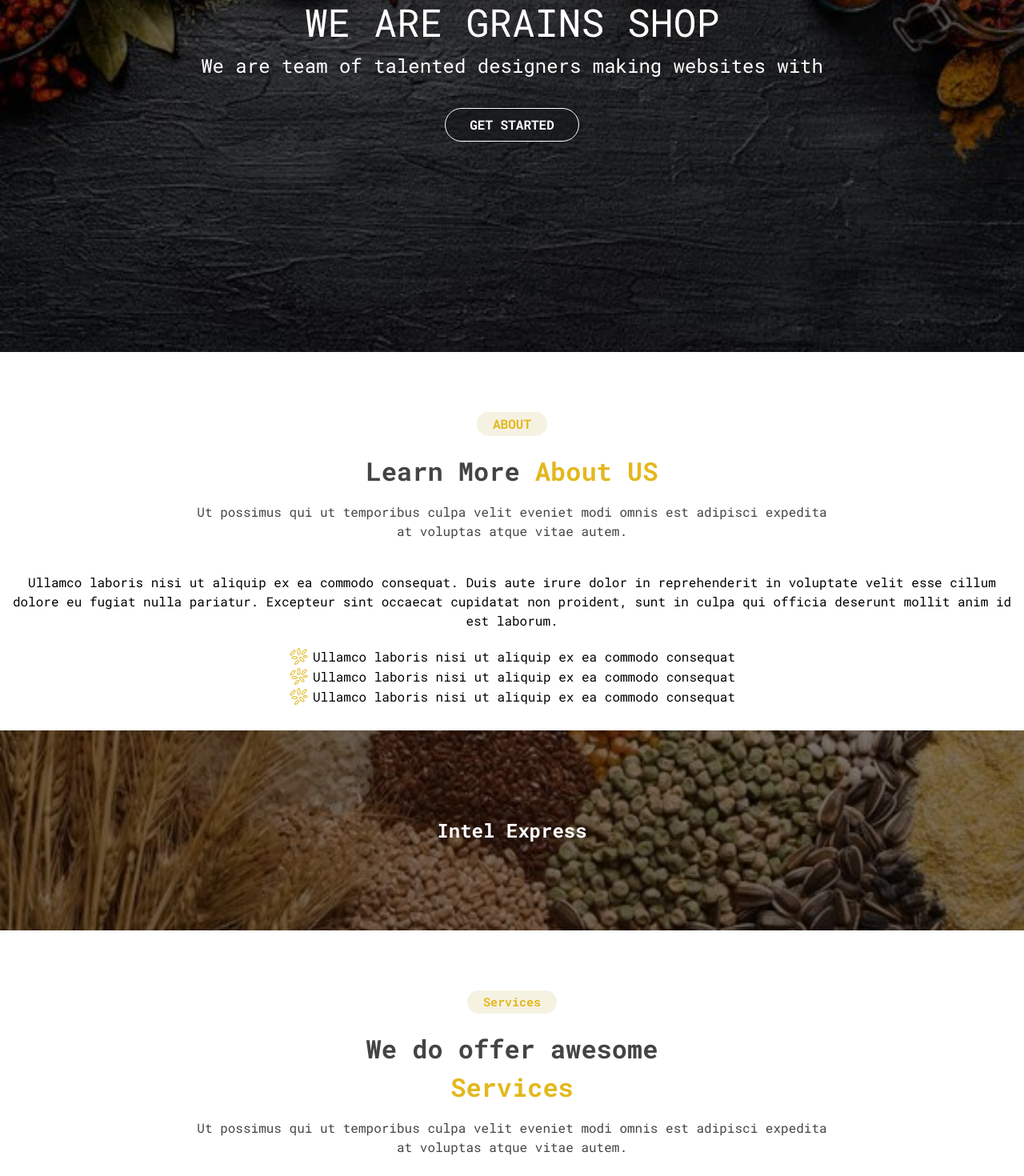
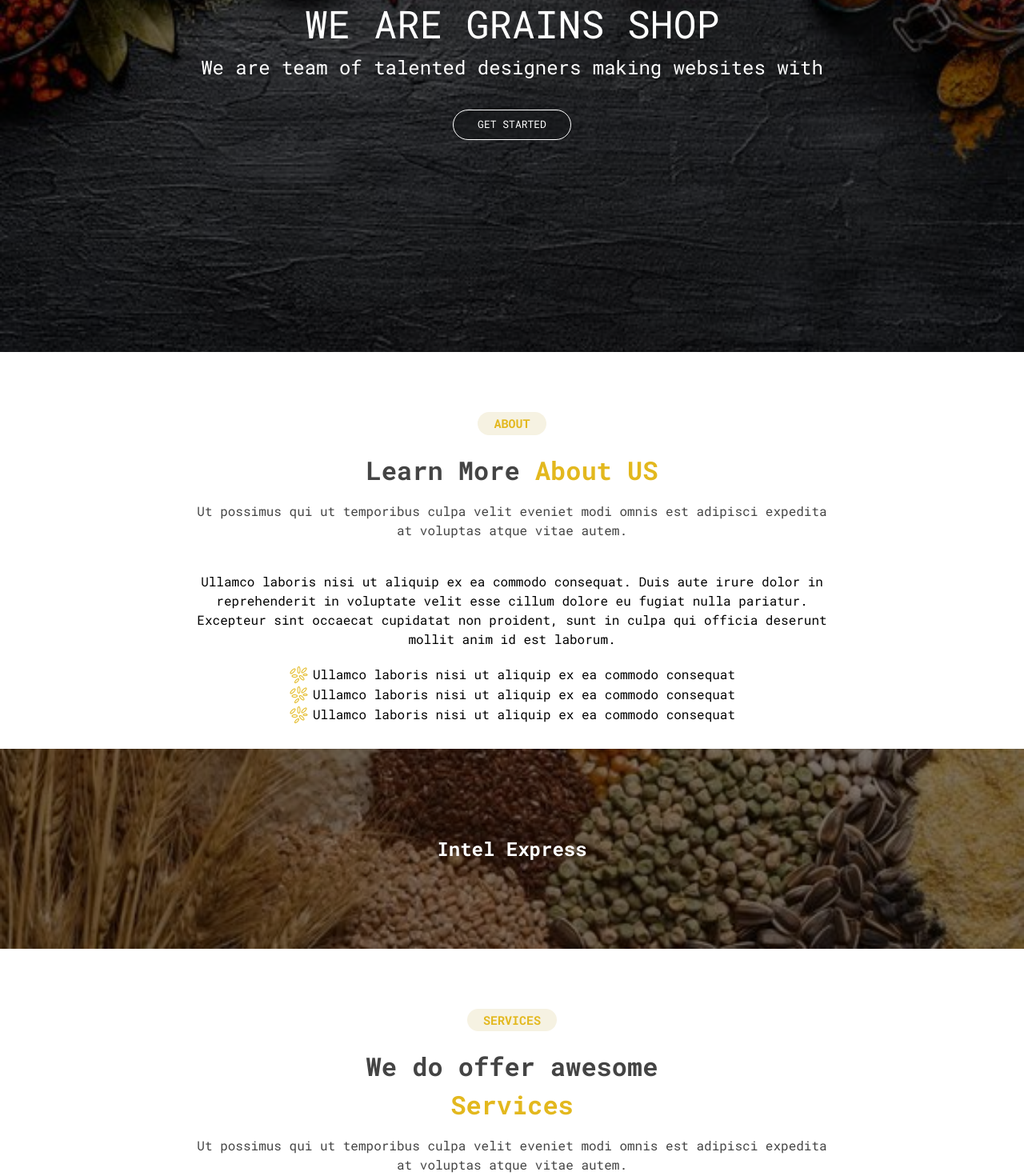
Before and after one commit to webLance24/plant-ecommerce, a React (Vite) app: page / in a window 1280 px wide. Shown: the part 360-1830 px from the top of the page at 80% size. Built offline with nearby package versions, Linux system fonts and the light colour scheme; a web font is replaced by a local one.

Commit message:
Add Footer

```diff
--- a/src/Components/About.tsx
+++ b/src/Components/About.tsx
@@ -5,7 +5,7 @@ function About() {
   return (
     <div id="about" className="pt-[75px]">
       <div className="flex justify-center items-center text-[#E3B81E] px-[15px]">
-        <button className="bg-[#f6f2e2] rounded-full px-[20px] py-[3px] font-bold">
+        <button className="bg-[#f6f2e2] rounded-full px-[20px] py-[3px] font-bold md:text-[15px]">
           ABOUT
         </button>
       </div>
@@ -22,8 +22,8 @@ function About() {
         </p>
       </div>
 
-      <div className="flex-wrap justify-center items-center mt-[40px] px-[15px]">
-        <p className="text-center">
+      <div className="flex-wrap justify-center items-center mt-[40px] px-[15px] grid">
+        <p className="text-center md:max-w-[800px] ">
           Ullamco laboris nisi ut aliquip ex ea commodo consequat. Duis aute
           irure dolor in reprehenderit in voluptate velit esse cillum dolore eu
           fugiat nulla pariatur. Excepteur sint occaecat cupidatat non proident,
--- a/src/Components/Contact.tsx
+++ b/src/Components/Contact.tsx
@@ -1,6 +1,8 @@
 import Location from "../../public/assets/Location.png";
 import Phone from "../../public/assets/Phone.png";
 import Gmail from "../../public/assets/Gmail.png";
+import Facebook from "../../public/assets/Facebook.png"
+import Instagram from "../../public/assets/Instagram.png"
 
 function Contact() {
   const categories = [
@@ -46,18 +48,18 @@ function Contact() {
         </p>
       </div>
 
-      <div className="max-w-[770px] mt-[40px] lg:max-w-[948px] xl:max-w-[1674px] 2xl:max-w-[1944px] px-[15px]">
+      <div className=" mt-[40px]  px-[15px]">
       <iframe
         width="100%"
         height="350px"
-          src="https://maps.google.com/maps?width=100%25&amp;height=600&amp;hl=en&amp;q=Sulkhan%20Tsintsadze%206&amp;t=&amp;z=14&amp;ie=UTF8&amp;iwloc=B&amp;output=embed"
+        src="https://maps.google.com/maps?width=100%25&amp;height=600&amp;hl=en&amp;q=%E1%83%90%E1%83%AE%E1%83%90%E1%83%9A%E1%83%92%E1%83%90%E1%83%96%E1%83%A0%E1%83%93%E1%83%9D%E1%83%91%E1%83%98%E1%83%A1%20%E1%83%92%E1%83%90%E1%83%9B%E1%83%96%2056&amp;t=&amp;z=14&amp;ie=UTF8&amp;iwloc=B&amp;output=embed"
         style={{ border: 0 }}
         loading="lazy"
         referrerPolicy="no-referrer-when-downgrade"
       ></iframe>
       </div>
 
-      <div className="flex justify-center ml-[20px] flex-col gap-[35px] mt-[80px]">
+      <div className="flex justify-center ml-[20px] flex-col gap-[35px] mt-[80px]  lg:flex-row lg:gap-[190px] mb-[40px]">
         {categories.map((category, index) => (
           <div key={index} className="flex gap-[10px]">
             <div className="flex justify-center items-center gap-[5px] rounded-full p-[12px] bg-[#f6f2e2]">
@@ -72,6 +74,20 @@ function Contact() {
           </div>
         ))}
       </div>
+      <footer>
+        <div className="bg-[black]">
+        <h1 className="text-[#fff]  flex items-center justify-center pt-[60px]">ExspressTrade.ge</h1>
+
+        <p className="text-[#E3B81E] text-[15px] flex items-center justify-center pt-[10px]">Stay in touch with us</p>
+        {/* <div className="flex justify-center items-center gap-[15px] mt-[20px]">
+        <img src={Facebook} alt="" />
+        <img src={Instagram} alt="" />
+        </div> */}
+        <div className="flex justify-center items-center mt-[20px]">
+          <h1 className="text-[#E3B81E]"><span className="text-[#fff]">Made by </span><a href="https://www.weblance.ge/" target="_blank">@webLance</a></h1>
+        </div>
+        </div>
+      </footer>
     </div>
   );
 }
--- a/src/Components/Home.tsx
+++ b/src/Components/Home.tsx
@@ -15,7 +15,7 @@ function Home() {
       <p className="text-[white] text-[14px] mb-[35px] text-center lg:text-[24px]">
         We are team of talented designers making websites with
       </p>
-      <button className="bg-[rgb(21,22,24,0.5)] rounded-[25px] py-[8px] px-[30px] text-[white]  outline-none border-[white] hover:bg-[#E3B81E] duration-300 ease-in-out border-[1px] uppercase font-bold">
+      <button className="bg-[rgb(21,22,24,0.5)] rounded-[25px] py-[8px] px-[30px] text-[white]  outline-none border-[white] hover:bg-[#E3B81E] duration-300 ease-in-out border-[1px] uppercase font-bold md:text-[13px] md:font-normal">
         Get Started
       </button>
     </div>
--- a/src/Components/Services.tsx
+++ b/src/Components/Services.tsx
@@ -7,10 +7,10 @@ function Services() {
   ];
 
   return (
-    <div id="services" className="pt-[75px] px-[30px]">
+    <div id="services" className="pt-[75px] px-[15px]">
       <div className="flex justify-center items-center text-[15px] text-[#E3B81E] font-bold ">
-        <button className="bg-[#f6f2e2] rounded-full px-[20px] py-[3px] ">
-          Services
+        <button className="bg-[#f6f2e2] rounded-full px-[20px] py-[3px] md:-[13px]">
+          SERVICES
         </button>
       </div>
 
```
Also changed, not shown: public/assets/Facebook.png (added), public/assets/Instagram.png (added). Lines whose indentation alone changed are shown as unchanged.
